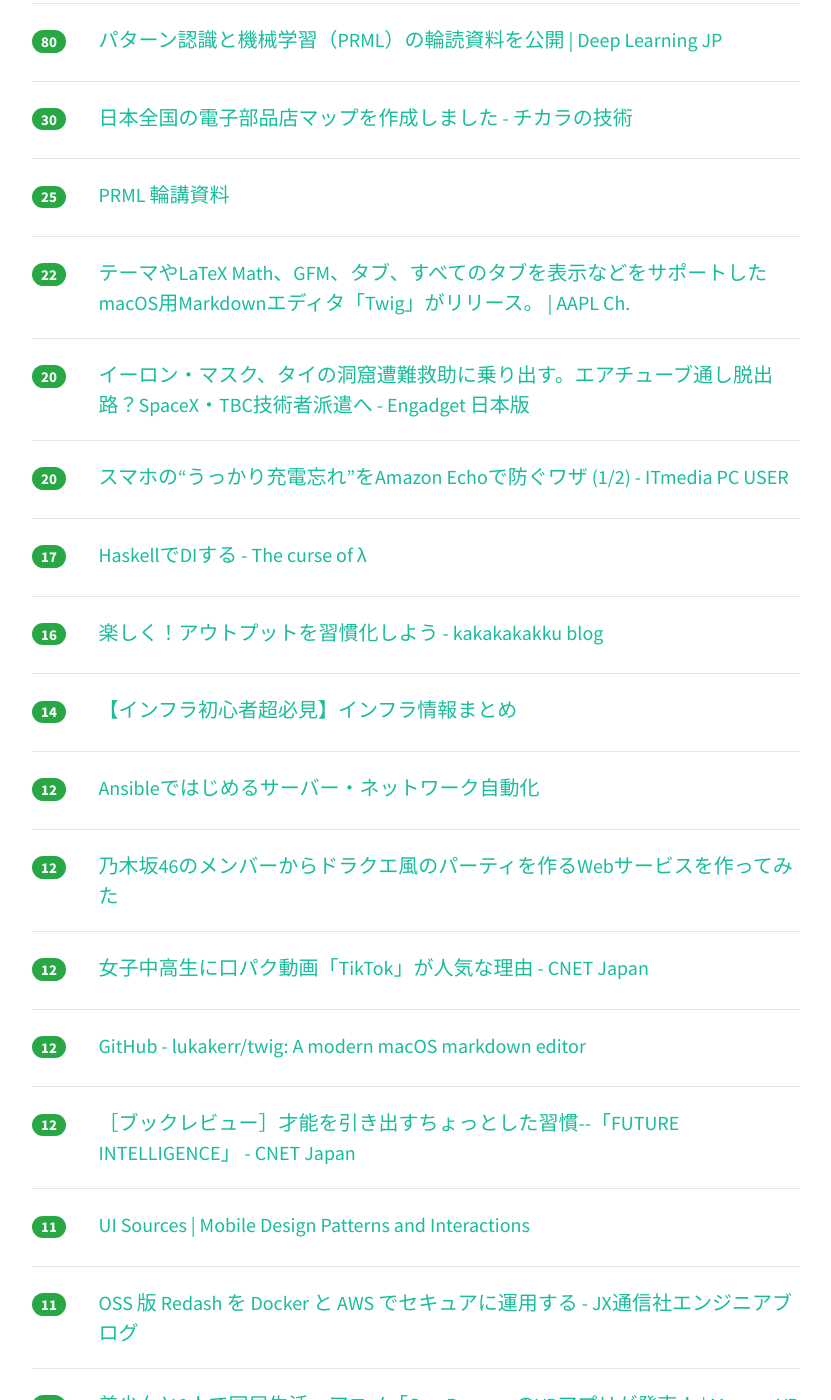
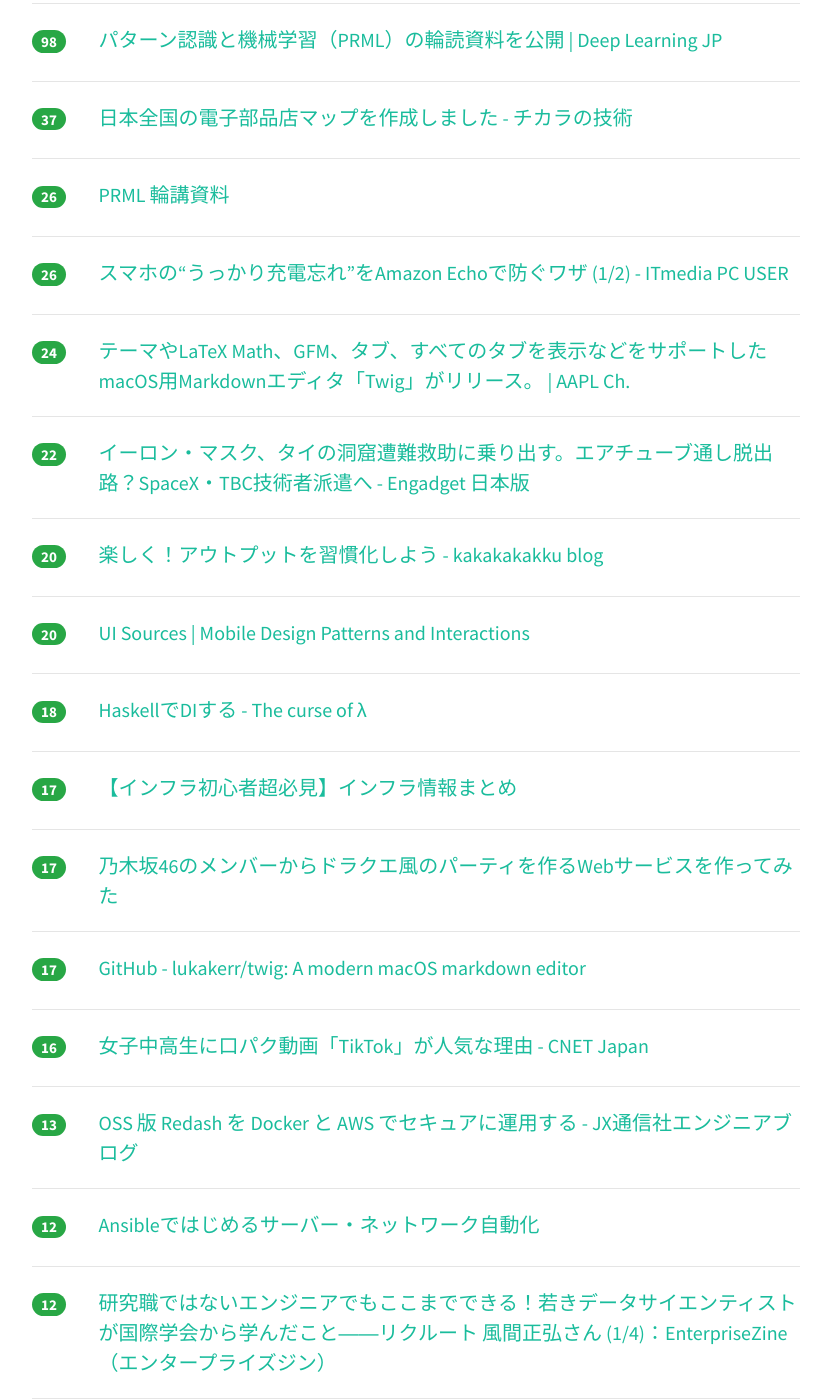
Before and after one commit to yatta47/hatena-matome-site, a Jekyll site: the page built from _posts/2018-07-07-hatena.md, in a window 1280 px wide and 1400 px high, scrolled down 370 px. Shown: the whole window, without its empty margins (224-1055 px from the left). Built offline with Jekyll 4.4.1, drawn with Linux system fonts in a browser that asks for light colours; nearby versions of some CDN libraries; some of the changed text lies outside the part shown.

Commit message:
Updated 2018-07-07

```diff
--- a/_posts/2018-07-07-hatena.md
+++ b/_posts/2018-07-07-hatena.md
@@ -1,54 +1,79 @@
 ---
 layout: post
 title:  "2018-07-07 はてぶIT"
-date:   2018-07-07 12:02:43
+date:   2018-07-07 13:03:02
 tags: [it-hotentry]
 ---
-37 件のデータあり
+41 件のデータあり
 
 <hr><div class="row">
-<div class="col-1"><span class="badge badge-pill badge-success h2">80</span></div>
+<div class="col-1"><span class="badge badge-pill badge-success h2">98</span></div>
 <div class="col-11"><a href='http://deeplearning.jp/deep-learning-day18-2/' target='_blank'>パターン認識と機械学習（PRML）の輪読資料を公開 | Deep Learning JP</a></div>
 </div>
 <hr>
 <div class="row">
-<div class="col-1"><span class="badge badge-pill badge-success h2">30</span></div>
+<div class="col-1"><span class="badge badge-pill badge-success h2">37</span></div>
 <div class="col-11"><a href='http://power-of-tech.hatenablog.com/entry/2018/07/06/191816' target='_blank'>日本全国の電子部品店マップを作成しました - チカラの技術</a></div>
 </div>
 <hr>
 <div class="row">
-<div class="col-1"><span class="badge badge-pill badge-success h2">25</span></div>
+<div class="col-1"><span class="badge badge-pill badge-success h2">26</span></div>
 <div class="col-11"><a href='http://deeplearning.jp/seminar/#1515565927378-9a11fdc4-798a' target='_blank'>PRML 輪講資料</a></div>
 </div>
 <hr>
 <div class="row">
-<div class="col-1"><span class="badge badge-pill badge-success h2">22</span></div>
+<div class="col-1"><span class="badge badge-pill badge-success h2">26</span></div>
+<div class="col-11"><a href='http://www.itmedia.co.jp/pcuser/articles/1807/07/news022.html' target='_blank'>スマホの“うっかり充電忘れ”をAmazon Echoで防ぐワザ (1/2) - ITmedia PC USER</a></div>
+</div>
+<hr>
+<div class="row">
+<div class="col-1"><span class="badge badge-pill badge-success h2">24</span></div>
 <div class="col-11"><a href='https://applech2.com/archives/20180706-twig-modern-macos-markdown-editor.html' target='_blank'>テーマやLaTeX Math、GFM、タブ、すべてのタブを表示などをサポートしたmacOS用Markdownエディタ「Twig」がリリース。 | AAPL Ch.</a></div>
 </div>
 <hr>
 <div class="row">
-<div class="col-1"><span class="badge badge-pill badge-success h2">20</span></div>
+<div class="col-1"><span class="badge badge-pill badge-success h2">22</span></div>
 <div class="col-11"><a href='https://japanese.engadget.com/2018/07/06/spacex-tbc/' target='_blank'>イーロン・マスク、タイの洞窟遭難救助に乗り出す。エアチューブ通し脱出路？SpaceX・TBC技術者派遣へ - Engadget 日本版</a></div>
 </div>
 <hr>
 <div class="row">
 <div class="col-1"><span class="badge badge-pill badge-success h2">20</span></div>
-<div class="col-11"><a href='http://www.itmedia.co.jp/pcuser/articles/1807/07/news022.html' target='_blank'>スマホの“うっかり充電忘れ”をAmazon Echoで防ぐワザ (1/2) - ITmedia PC USER</a></div>
+<div class="col-11"><a href='https://kakakakakku.hatenablog.com/entry/2018/07/06/184236' target='_blank'>楽しく！アウトプットを習慣化しよう - kakakakakku blog</a></div>
+</div>
+<hr>
+<div class="row">
+<div class="col-1"><span class="badge badge-pill badge-success h2">20</span></div>
+<div class="col-11"><a href='https://www.uisources.com/' target='_blank'>UI Sources | Mobile Design Patterns and Interactions</a></div>
+</div>
+<hr>
+<div class="row">
+<div class="col-1"><span class="badge badge-pill badge-success h2">18</span></div>
+<div class="col-11"><a href='https://myuon.github.io/posts/haskell-di/' target='_blank'>HaskellでDIする - The curse of λ</a></div>
 </div>
 <hr>
 <div class="row">
 <div class="col-1"><span class="badge badge-pill badge-success h2">17</span></div>
-<div class="col-11"><a href='https://myuon.github.io/posts/haskell-di/' target='_blank'>HaskellでDIする - The curse of λ</a></div>
+<div class="col-11"><a href='https://qiita.com/enzen/items/aa98ff1dc502d0ff09ad' target='_blank'>【インフラ初心者超必見】インフラ情報まとめ</a></div>
+</div>
+<hr>
+<div class="row">
+<div class="col-1"><span class="badge badge-pill badge-success h2">17</span></div>
+<div class="col-11"><a href='https://qiita.com/kikutaro/items/5f4d89b6defac34be052' target='_blank'>乃木坂46のメンバーからドラクエ風のパーティを作るWebサービスを作ってみた</a></div>
+</div>
+<hr>
+<div class="row">
+<div class="col-1"><span class="badge badge-pill badge-success h2">17</span></div>
+<div class="col-11"><a href='https://github.com/lukakerr/twig' target='_blank'>GitHub - lukakerr/twig: A modern macOS markdown editor</a></div>
 </div>
 <hr>
 <div class="row">
 <div class="col-1"><span class="badge badge-pill badge-success h2">16</span></div>
-<div class="col-11"><a href='https://kakakakakku.hatenablog.com/entry/2018/07/06/184236' target='_blank'>楽しく！アウトプットを習慣化しよう - kakakakakku blog</a></div>
+<div class="col-11"><a href='https://japan.cnet.com/article/35121876/' target='_blank'>女子中高生に口パク動画「TikTok」が人気な理由 - CNET Japan</a></div>
 </div>
 <hr>
 <div class="row">
-<div class="col-1"><span class="badge badge-pill badge-success h2">14</span></div>
-<div class="col-11"><a href='https://qiita.com/enzen/items/aa98ff1dc502d0ff09ad' target='_blank'>【インフラ初心者超必見】インフラ情報まとめ</a></div>
+<div class="col-1"><span class="badge badge-pill badge-success h2">13</span></div>
+<div class="col-11"><a href='https://tech.jxpress.net/entry/2018/07/06/173319' target='_blank'>OSS 版 Redash を Docker と AWS でセキュアに運用する - JX通信社エンジニアブログ</a></div>
 </div>
 <hr>
 <div class="row">
@@ -58,17 +83,7 @@ tags: [it-hotentry]
 <hr>
 <div class="row">
 <div class="col-1"><span class="badge badge-pill badge-success h2">12</span></div>
-<div class="col-11"><a href='https://qiita.com/kikutaro/items/5f4d89b6defac34be052' target='_blank'>乃木坂46のメンバーからドラクエ風のパーティを作るWebサービスを作ってみた</a></div>
-</div>
-<hr>
-<div class="row">
-<div class="col-1"><span class="badge badge-pill badge-success h2">12</span></div>
-<div class="col-11"><a href='https://japan.cnet.com/article/35121876/' target='_blank'>女子中高生に口パク動画「TikTok」が人気な理由 - CNET Japan</a></div>
-</div>
-<hr>
-<div class="row">
-<div class="col-1"><span class="badge badge-pill badge-success h2">12</span></div>
-<div class="col-11"><a href='https://github.com/lukakerr/twig' target='_blank'>GitHub - lukakerr/twig: A modern macOS markdown editor</a></div>
+<div class="col-11"><a href='https://enterprisezine.jp/dbonline/detail/10895' target='_blank'>研究職ではないエンジニアでもここまでできる！若きデータサイエンティストが国際学会から学んだこと――リクルート 風間正弘さん (1/4)：EnterpriseZine（エンタープライズジン）</a></div>
 </div>
 <hr>
 <div class="row">
@@ -77,13 +92,13 @@ tags: [it-hotentry]
 </div>
 <hr>
 <div class="row">
-<div class="col-1"><span class="badge badge-pill badge-success h2">11</span></div>
-<div class="col-11"><a href='https://www.uisources.com/' target='_blank'>UI Sources | Mobile Design Patterns and Interactions</a></div>
+<div class="col-1"><span class="badge badge-pill badge-success h2">12</span></div>
+<div class="col-11"><a href='https://japanese.engadget.com/2018/07/05/iphone-iphone-tips/' target='_blank'>iPhoneの写真、こんなに綺麗になるんです。標準機能の「編集」を使うだけ：iPhone Tips - Engadget 日本版</a></div>
 </div>
 <hr>
 <div class="row">
 <div class="col-1"><span class="badge badge-pill badge-success h2">11</span></div>
-<div class="col-11"><a href='https://tech.jxpress.net/entry/2018/07/06/173319' target='_blank'>OSS 版 Redash を Docker と AWS でセキュアに運用する - JX通信社エンジニアブログ</a></div>
+<div class="col-11"><a href='http://mysql.rjweb.org/' target='_blank'>Rick's MySQL Documents</a></div>
 </div>
 <hr>
 <div class="row">
@@ -93,22 +108,22 @@ tags: [it-hotentry]
 <hr>
 <div class="row">
 <div class="col-1"><span class="badge badge-pill badge-success h2">10</span></div>
-<div class="col-11"><a href='https://enterprisezine.jp/dbonline/detail/10895' target='_blank'>研究職ではないエンジニアでもここまでできる！若きデータサイエンティストが国際学会から学んだこと――リクルート 風間正弘さん (1/4)：EnterpriseZine（エンタープライズジン）</a></div>
-</div>
-<hr>
-<div class="row">
-<div class="col-1"><span class="badge badge-pill badge-success h2">10</span></div>
 <div class="col-11"><a href='http://citpc.jp/article/20180222.html' target='_blank'>文書フォーマットの国際化とオープン化 | 文字情報技術促進協議会</a></div>
 </div>
 <hr>
 <div class="row">
 <div class="col-1"><span class="badge badge-pill badge-success h2">10</span></div>
-<div class="col-11"><a href='https://japanese.engadget.com/2018/07/05/iphone-iphone-tips/' target='_blank'>iPhoneの写真、こんなに綺麗になるんです。標準機能の「編集」を使うだけ：iPhone Tips - Engadget 日本版</a></div>
+<div class="col-11"><a href='https://jp.techcrunch.com/2018/07/07/2018-07-06-space-x-boring-company-engineers-are-being-sent-to-help-with-thai-cave-rescue/' target='_blank'>2018-07-06-space-x-boring-company-engineers-are-being-sent-to-help-with-thai-cave-rescue</a></div>
+</div>
+<hr>
+<div class="row">
+<div class="col-1"><span class="badge badge-pill badge-success h2">10</span></div>
+<div class="col-11"><a href='https://note.mu/yamotty/n/n4a897f40275b' target='_blank'>プロダクトマネジメントのルーツと誤解｜Yamotty | 10X, inc.｜note</a></div>
 </div>
 <hr>
 <div class="row">
 <div class="col-1"><span class="badge badge-pill badge-success h2">9</span></div>
-<div class="col-11"><a href='http://mysql.rjweb.org/' target='_blank'>Rick's MySQL Documents</a></div>
+<div class="col-11"><a href='https://www.technologyreview.jp/nl/deepminds-ai-agents-are-better-than-humans-at-being-your-teammate/' target='_blank'>MIT Tech Review: ディープマインド、人間よりチームワークに優れたAIを開発</a></div>
 </div>
 <hr>
 <div class="row">
@@ -118,12 +133,12 @@ tags: [it-hotentry]
 <hr>
 <div class="row">
 <div class="col-1"><span class="badge badge-pill badge-success h2">8</span></div>
-<div class="col-11"><a href='https://www.lambdanote.com/blogs/news/ipv6-1' target='_blank'>『プロフェッショナルIPv6』ラムダノートも応援できるバージョンの提供を開始しました – 技術書出版と販売のラムダノート</a></div>
+<div class="col-11"><a href='http://karapaia.com/archives/52173478.html' target='_blank'>なんと！1本の木に50種類のリンゴを実らすことに成功（イギリス） : カラパイア</a></div>
 </div>
 <hr>
 <div class="row">
 <div class="col-1"><span class="badge badge-pill badge-success h2">8</span></div>
-<div class="col-11"><a href='https://jp.techcrunch.com/2018/07/07/2018-07-06-space-x-boring-company-engineers-are-being-sent-to-help-with-thai-cave-rescue/' target='_blank'>2018-07-06-space-x-boring-company-engineers-are-being-sent-to-help-with-thai-cave-rescue</a></div>
+<div class="col-11"><a href='https://www.lambdanote.com/blogs/news/ipv6-1' target='_blank'>『プロフェッショナルIPv6』ラムダノートも応援できるバージョンの提供を開始しました – 技術書出版と販売のラムダノート</a></div>
 </div>
 <hr>
 <div class="row">
@@ -132,13 +147,18 @@ tags: [it-hotentry]
 </div>
 <hr>
 <div class="row">
-<div class="col-1"><span class="badge badge-pill badge-success h2">7</span></div>
-<div class="col-11"><a href='http://karapaia.com/archives/52173478.html' target='_blank'>なんと！1本の木に50種類のリンゴを実らすことに成功（イギリス） : カラパイア</a></div>
+<div class="col-1"><span class="badge badge-pill badge-success h2">8</span></div>
+<div class="col-11"><a href='https://japan.cnet.com/article/35121923/' target='_blank'>ハイエンド向け「AirPods」のうわさ、Siriのプラットホーム--Appleニュース一気読み - CNET Japan</a></div>
 </div>
 <hr>
 <div class="row">
 <div class="col-1"><span class="badge badge-pill badge-success h2">7</span></div>
 <div class="col-11"><a href='http://better-than-i-was-yesterday.com/npm-script-%E3%81%A8-parcel-%E3%82%92-js-%E3%83%90%E3%83%B3%E3%83%89%E3%83%A9%E3%83%BC%E3%81%AB%E7%94%A8%E3%81%84%E3%81%9F%E3%82%B7%E3%83%B3%E3%83%97%E3%83%AB%E3%81%AA%E9%96%8B%E7%99%BA%E7%92%B0/' target='_blank'>ウェブ制作のための npm script と js バンドラーに Parcel を 用いたシンプルな開発環境 – １日ひとつ、強くなる。</a></div>
+</div>
+<hr>
+<div class="row">
+<div class="col-1"><span class="badge badge-pill badge-success h2">7</span></div>
+<div class="col-11"><a href='https://japan.cnet.com/article/35121938/' target='_blank'>すっかりリケジョ、新しいバービーはコーディングも教えるロボットエンジニア - CNET Japan</a></div>
 </div>
 <hr>
 <div class="row">
@@ -154,6 +174,16 @@ tags: [it-hotentry]
 <div class="row">
 <div class="col-1"><span class="badge badge-pill badge-success h2">6</span></div>
 <div class="col-11"><a href='http://blog.pyq.jp/entry/lives_of_engineer_005_2' target='_blank'>【Pythonエンジニア列伝:vol.5-2】片柳薫子さん その２〜「PythonユーザのためのJupyter[実践]入門」とPyQについて聞きました〜 - PyQオフィシャルブログ</a></div>
+</div>
+<hr>
+<div class="row">
+<div class="col-1"><span class="badge badge-pill badge-success h2">6</span></div>
+<div class="col-11"><a href='https://japan.cnet.com/article/35121343/' target='_blank'>【特集：iOS 12】新UIが示唆するiPadの未来--ホームボタンなしでも困らない仕様に - CNET Japan</a></div>
+</div>
+<hr>
+<div class="row">
+<div class="col-1"><span class="badge badge-pill badge-success h2">5</span></div>
+<div class="col-11"><a href='https://dev.classmethod.jp/cloud/aws/s3-cloudfront-spa-angular-403-access-denied/' target='_blank'>CloudFront+S3環境上のSPA（Angular）で「/」以外のURLでリロードした場合に403(access denied)エラーとなる時の対処法 ｜ Developers.IO</a></div>
 </div>
 <hr>
 <div class="row">
@@ -178,16 +208,6 @@ tags: [it-hotentry]
 <hr>
 <div class="row">
 <div class="col-1"><span class="badge badge-pill badge-success h2">5</span></div>
-<div class="col-11"><a href='https://japan.cnet.com/article/35121923/' target='_blank'>ハイエンド向け「AirPods」のうわさ、Siriのプラットホーム--Appleニュース一気読み - CNET Japan</a></div>
+<div class="col-11"><a href='https://tech.misoca.jp/entry/2018/07/06/110000' target='_blank'>🍎WWDC - Misoca開発者ブログ</a></div>
 </div>
 <hr>
-<div class="row">
-<div class="col-1"><span class="badge badge-pill badge-success h2">4</span></div>
-<div class="col-11"><a href='https://note.mu/yamotty/n/n4a897f40275b' target='_blank'>プロダクトマネジメントのルーツと誤解｜Yamotty | 10X, inc.｜note</a></div>
-</div>
-<hr>
-<div class="row">
-<div class="col-1"><span class="badge badge-pill badge-success h2">2</span></div>
-<div class="col-11"><a href='https://japan.cnet.com/article/35121343/' target='_blank'>【特集：iOS 12】新UIが示唆するiPadの未来--ホームボタンなしでも困らない仕様に - CNET Japan</a></div>
-</div>
-<hr>
```
